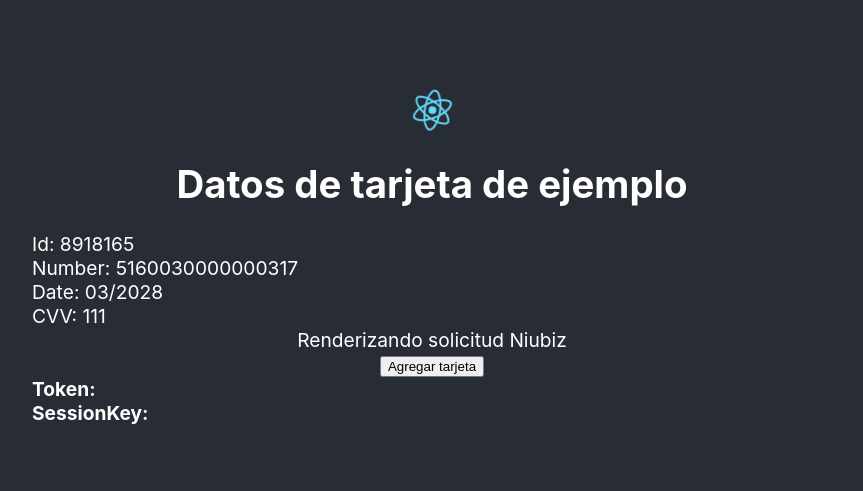
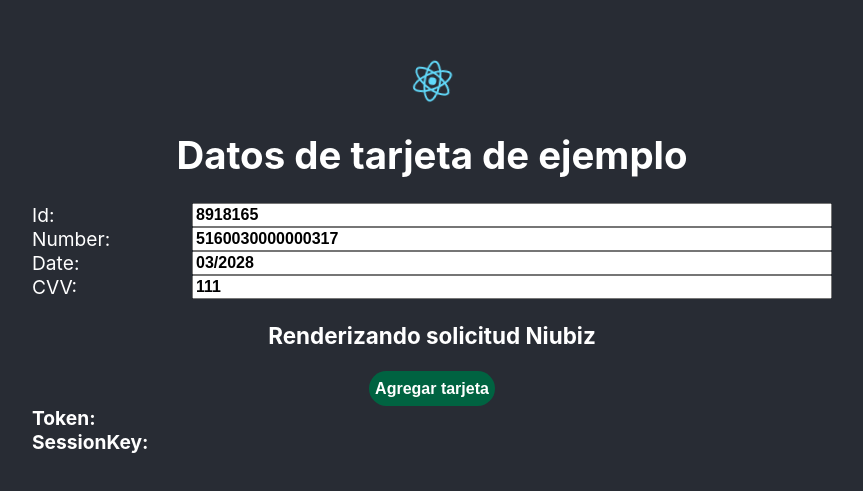
Before and after one commit to zZ30MaxZz/niubiz-payment, a React (Create React App) app in the folder niubiz-payment/: page / in a window 1280 px wide. Shown: the part 145-636 px from the top of the page, without its empty margins (208-1071 px from the left). Built offline with nearby package versions, Linux system fonts and the light colour scheme.

Commit message:
Adding styles sturbucks

```diff
--- a/niubiz-payment/src/App.css
+++ b/niubiz-payment/src/App.css
@@ -41,11 +41,56 @@
   text-align: left;
 }
 
+.form-control {
+  display: flex;
+  flex-direction: row;
+  justify-content: space-between;
+}
+
+.form-control label {
+  min-width: 20%;
+}
+
+.form-control input {
+  width: 100%;
+  font-size: 1rem;
+  font-weight: 600;
+}
+
+.button-add {
+  border: none;
+  background-color: #006341;
+  color: #fff;
+  font-size: 1rem;
+  font-size: 1rem;
+  font-weight: 600;
+  min-height: 35px;
+  border-radius: 20px;
+}
+
+.button-add:hover {
+  background-color: #02744c;
+}
+
+.button-add:active {
+  background-color: #028557;
+  transform: scale(.9);
+}
+
 @media only screen and (max-width: 980px) {
   .card-container {
     width: auto;
     margin-left: 10px;
     margin-right: 10px;
+  }
+
+  .form-control {
+    flex-direction: column;
+  }
+
+  .form-control label,
+  .form-control input {
+    width: auto;
   }
 }
 
--- a/niubiz-payment/src/components/CardComponent.tsx
+++ b/niubiz-payment/src/components/CardComponent.tsx
@@ -11,19 +11,21 @@
             <div>
                 <h1>Datos de tarjeta de ejemplo</h1>
                 <div className="left-text">
-                    <div>
-                        <span>Id: </span>
-                        {this.props.idCard}
+                    <div className="form-control">
+                        <label>Id: </label>
+                        <input type="text" value={this.props.idCard} />
                     </div>
-                    <div>
-                        <span>Number: </span>
-                        {this.props.numberCard}
+                    <div className="form-control">
+                        <label>Number: </label>
+                        <input type="text" value={this.props.numberCard} />
                     </div>
-                    <div>
-                        <span>Date: </span>{this.props.date}
+                    <div className="form-control">
+                        <label>Date: </label>
+                        <input type="text" value={this.props.date} />
                     </div>
-                    <div>
-                        <span>CVV: </span>{this.props.cvvCard}
+                    <div className="form-control">
+                        <label>CVV: </label>
+                        <input type="text" value={this.props.cvvCard} />
                     </div>
                 </div>
             </div>
--- a/niubiz-payment/src/components/NiubizComponent.tsx
+++ b/niubiz-payment/src/components/NiubizComponent.tsx
@@ -180,8 +180,8 @@
   return (
     <div className="card-container">
       <CardComponent idCard={8918165} cvvCard={111} numberCard="5160030000000317" date="03/2028" />
-      <div>Renderizando solicitud Niubiz</div>
-      <input type="button" value={"Agregar tarjeta"} onClick={() => addCard()} />
+      <h3>Renderizando solicitud Niubiz</h3>
+      <input type="button" className="button-add" value={"Agregar tarjeta"} onClick={() => addCard()} />
       <div className="left-text">
         <strong>Token:</strong>
         <div className="wrap-text">{labelToken}</div>
```
